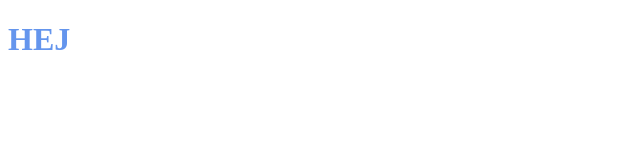
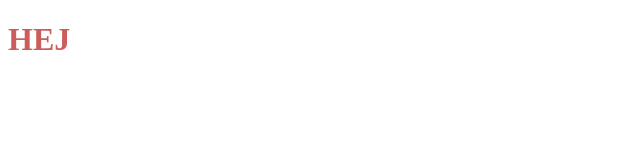
Before and after one commit to roeskvarichardt/westermann-hansen, a plain HTML site: page index.html in a window 1280 px wide. Shown: the whole page, without its empty margins (0-640 px from the left). Drawn offline with Linux system fonts and the light colour scheme.

Commit message:
h1 color changed to indianred

```diff
--- a/css/style.css
+++ b/css/style.css
@@ -1,3 +1,3 @@
 h1 {
-  color: cornflowerblue;
+    color: indianred;
 }
```
